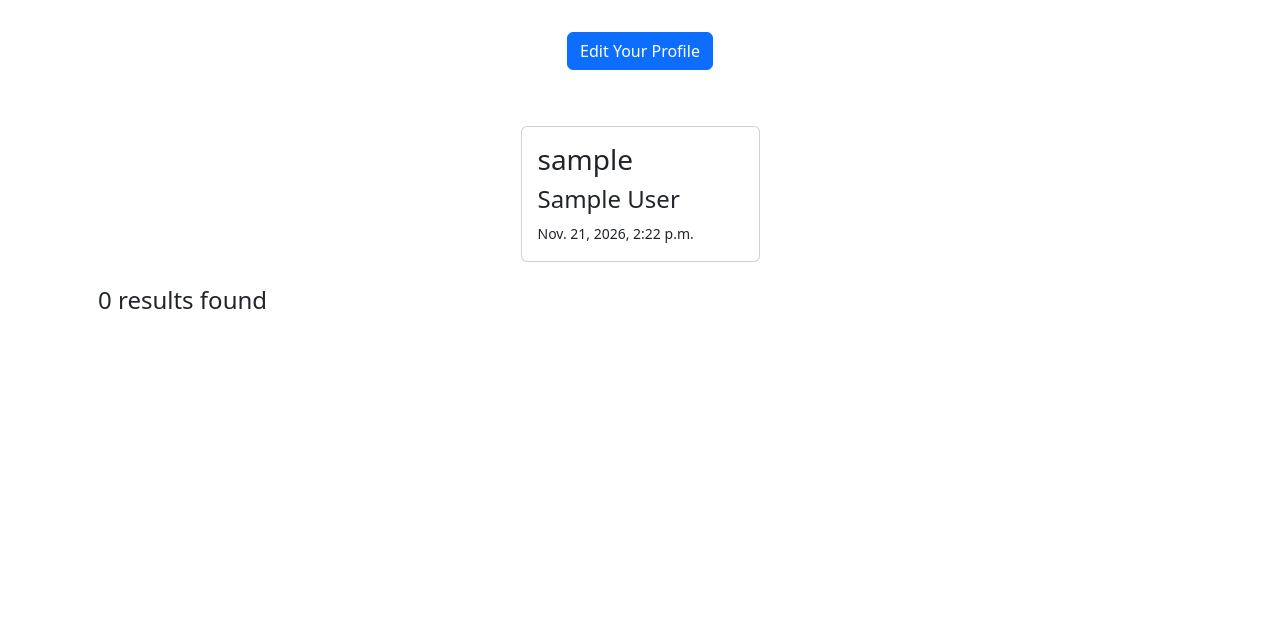
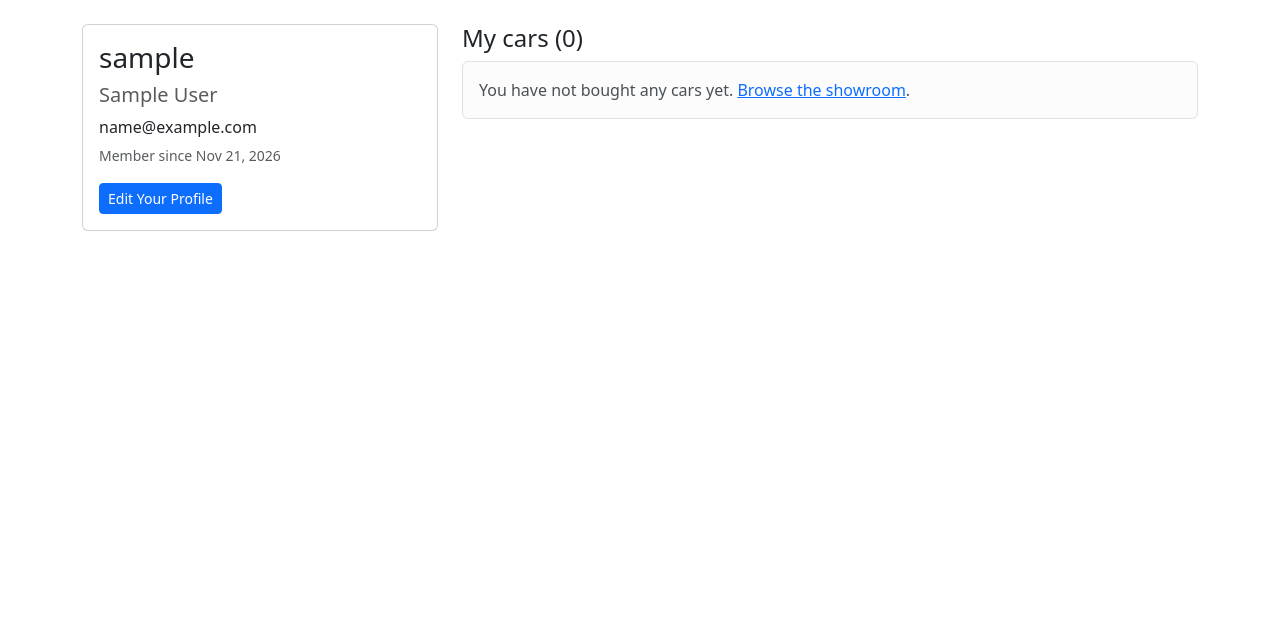
Before and after one commit to ratulhasan001/django-car-showroom, a Django app: page /user_profile/profile/ in a window 1280 px wide. Shown: the part 56-683 px from the top of the page. Run offline with Django 5.2, Linux system fonts and the light colour scheme; the visitor is signed in with stand-in values (Sample User, id 1); data that the repository does not hold is empty; some libraries are stand-ins or nearby versions.

Commit message:
Link bought cars on the profile page and add an empty state

```diff
--- a/mid-term/car_world/user_profile/templates/profile.html
+++ b/mid-term/car_world/user_profile/templates/profile.html
@@ -1,36 +1,38 @@
-{% extends 'base.html' %} {% load crispy_forms_tags %} {% block content %}
-
-<div style="text-align: center;" class="mt-2">
-  <a class="btn btn-primary" href="{% url 'edit_profile' %}">
-    Edit Your Profile</a
-  >
-</div>
-<div class="d-flex flex-wrap justify-content-center px-5 pt-5">
-
-  <div class="col-sm-3">
-    <div class="card m-2">
+{% extends 'base.html' %}
+{% block title %}Profile{% endblock %}
+{% block content %}
+<div class="row g-4">
+  <div class="col-md-4">
+    <div class="card">
       <div class="card-body">
-        <h3 class="text-2xl">{{user.username}}</h3>
-            <h4 class="text-lg">{{user.first_name}} {{user.last_name}}</h4>
-            <small>{{user.date_joined}}</small>
+        <h3>{{ user.username }}</h3>
+        <h5 class="text-muted">{{ user.first_name }} {{ user.last_name }}</h5>
+        {% if user.email %}<p class="mb-1">{{ user.email }}</p>{% endif %}
+        <small class="text-muted">Member since {{ user.date_joined|date:"M j, Y" }}</small>
+        <div class="mt-3">
+          <a class="btn btn-primary btn-sm" href="{% url 'edit_profile' %}">Edit Your Profile</a>
+        </div>
       </div>
     </div>
   </div>
-</div>
-<div class="col-10 p-3">
-
-    <h4>{{data | length}} results found</h4>
-    <div class="d-flex flex-wrap pt-5">
+  <div class="col-md-8">
+    <h4>My cars ({{ data|length }})</h4>
+    <div class="row g-3">
       {% for post in data %}
-      <div class="col-sm-3">
-        <div class="card m-2">
+      <div class="col-sm-6">
+        <div class="card h-100">
+          {% if post.image %}<img src="{{ post.image.url }}" class="card-img-top" alt="{{ post.brand }} {{ post.model }}" />{% endif %}
           <div class="card-body">
-            <img src="{{post.image.url}}" class="card-img-top" alt="...">
-            <h5 class="card-title"><a href="#" class="text-decoration-none text-dark">{{post.brand}} {{post.model}}</a></h5>
+            <h5 class="card-title"><a href="{% url 'car_details' post.id %}" class="text-decoration-none text-dark">{{ post.brand }} {{ post.model }}</a></h5>
           </div>
         </div>
+      </div>
+      {% empty %}
+      <div class="col-12">
+        <div class="alert alert-light border">You have not bought any cars yet. <a href="{% url 'homepage' %}">Browse the showroom</a>.</div>
       </div>
       {% endfor %}
     </div>
   </div>
+</div>
 {% endblock %}
```
